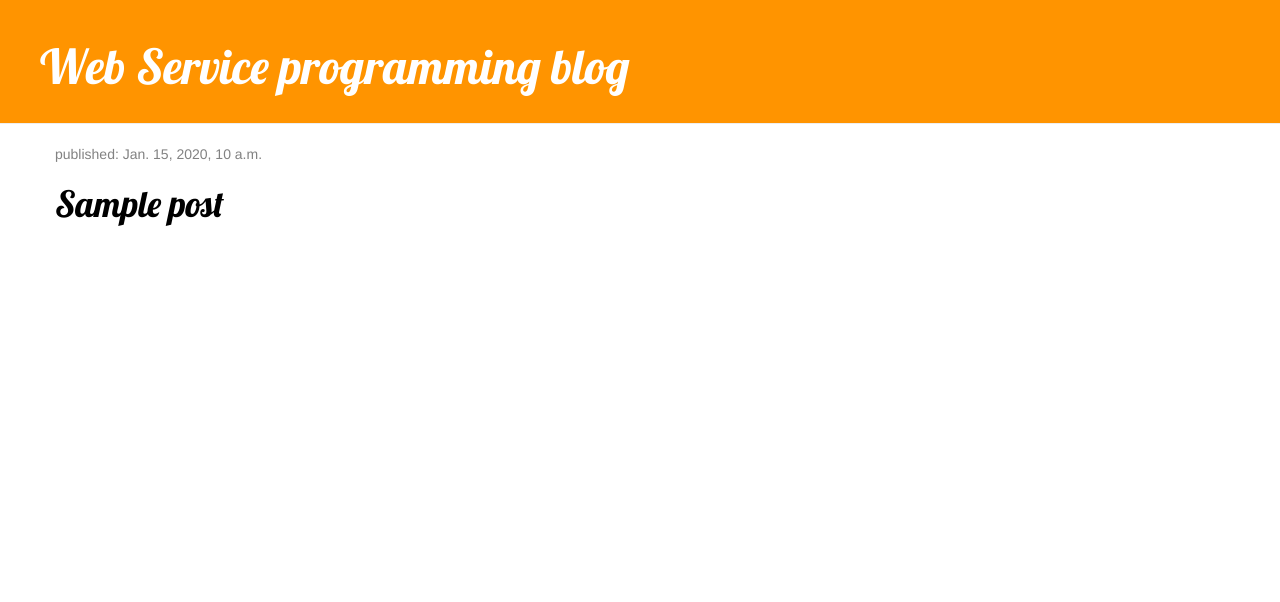
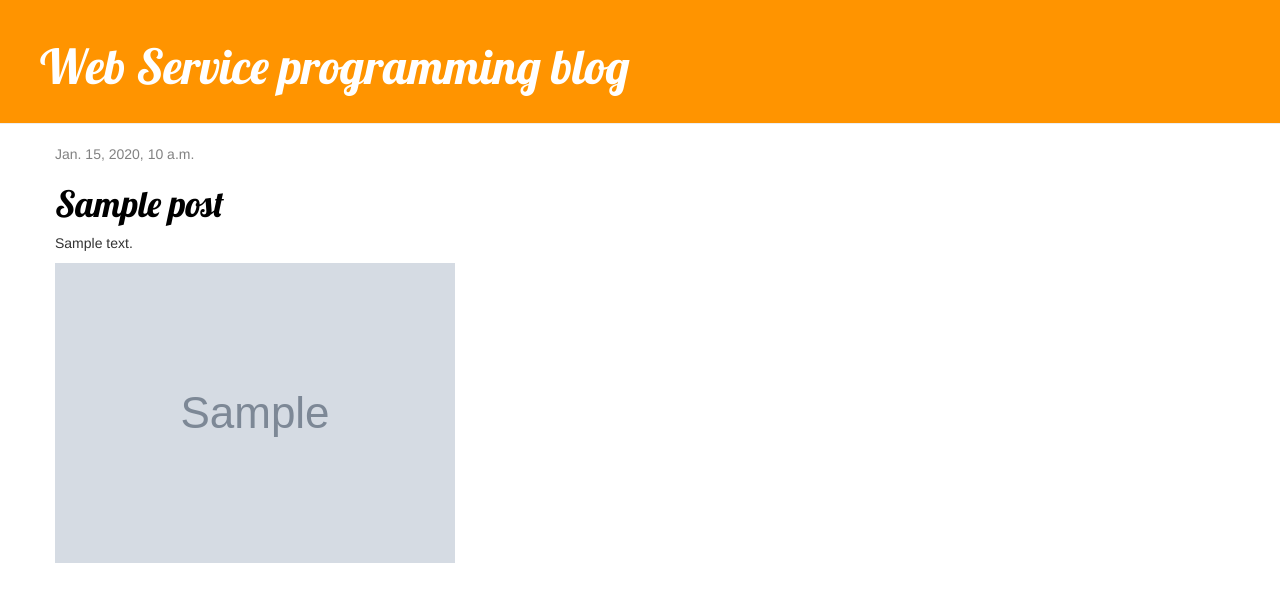
Before and after one commit to lessmadmax/my-first-blog, a Django app: template blog/templates/blog/post_list.html in a window 1280 px wide. Shown: the top 602 px of the page. Run offline with Django 5.2, Linux system fonts and the light colour scheme; the template is opened without the code that fills it: most values are stand-ins (such as "Sample title", 1, 10 or a date in 2020); grey boxes marked "Sample" are stand-in pictures; some libraries are stand-ins or nearby versions.

Commit message:
post_list 수정

```diff
--- a/blog/templates/blog/post_list.html
+++ b/blog/templates/blog/post_list.html
@@ -1,5 +1,4 @@
-                {% extends 'blog/base.html' %}
-
+{% extends 'blog/base.html' %}
 {% load static %}
 <!DOCTYPE html>
 <html>
@@ -22,11 +21,14 @@
                 {% block content %}
                     {% for post in posts %}
                     <div class="post">
-                        <div class="date">
-                            <p>published: {{ post.published_date }}</p>
-                        </div>
-                        <h1><a href="{% url 'post_detail' pk=post.pk %}">{{ post.title }}</a></h1>
-                    </div>
+<div class="date">
+{{ post.published_date }}
+</div>
+<h1><a href="">{{ post.title }}</a></h1>
+<p>{{ post.text|linebreaksbr }}</p>
+<!-- intruder image -->
+<img src="{{ post.image.url }}" class="rounded intruder-image-list" alt="{{post.title}}">
+</div>
                 {% empty %}
                     <p>아직 작성된 게시글이 없습니다.</p>
                 {% endfor %}
```
